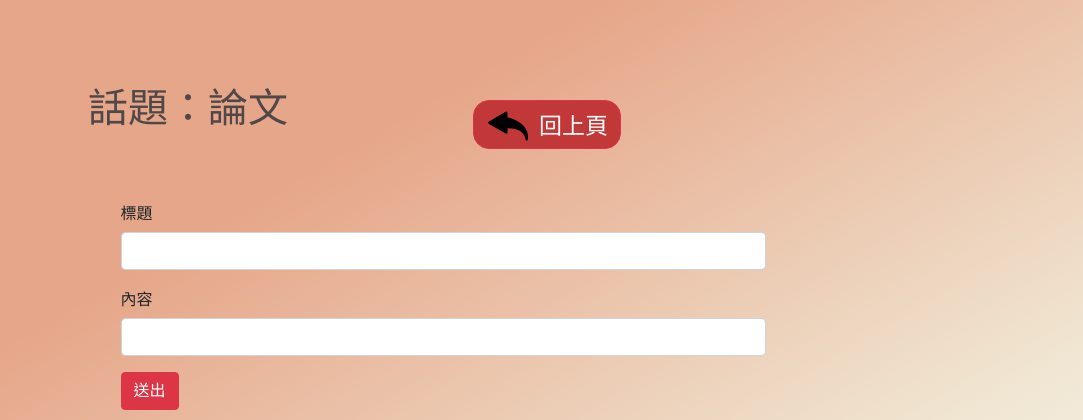
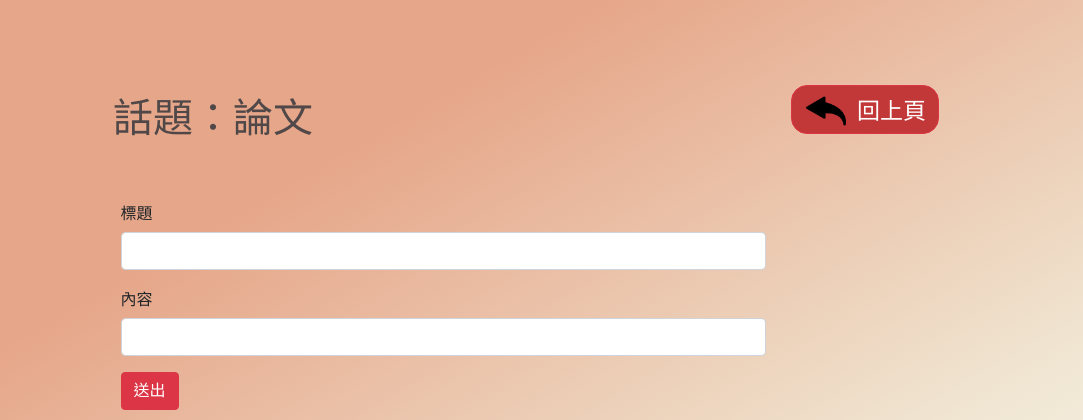
Before and after one commit to shao112/Gossip-Keeper, a Django app: a page that uses templates/post/post.html in a window 1280 px wide. Shown: the top 420 px of the page, without its empty margins (197-1280 px from the left). Run offline with Django 4.2, Linux system fonts and the light colour scheme; some libraries are stand-ins or nearby versions.

Commit message:
調整文字雲大小+修正密碼驗證pattern+修正post貼文頁面

```diff
--- a/static/css/post/post.css
+++ b/static/css/post/post.css
@@ -4,12 +4,12 @@
 .red_btn:hover {
     background-color: #C23737;
 }
-/* top */
 /* 回上頁 */
 .previous_page{
-    position: absolute;
+    margin-left: 478px
+    /* position: absolute;
     right: 462px;
-    top: 100px;
+    top: 100px; */
 }
 .previous_page .btn{
     font-family: 'Noto Sans TC', sans-serif;
@@ -32,9 +32,6 @@
     font-size: 2.5rem;
     color:#504848;
     width: fit-content;
-    position: absolute;
-    left: 285px;
-    top: 75px;
 }
 /* 表單 */
 form{
@@ -44,12 +41,6 @@ form{
 label{
     font-family: 'Noto Sans TC', sans-serif;
 }
-/* .form-group .title{
-    font-family: 'Noto Sans TC', sans-serif;
-}
-.form-group .content{
-    font-family: 'Noto Sans TC', sans-serif;
-} */
 /* ckeditor */
 /* .django-ckeditor-widget{
     width: 637px;
--- a/templates/change_password/change_password.html
+++ b/templates/change_password/change_password.html
@@ -18,7 +18,7 @@
             {% csrf_token %}
             <div class="form-group">
                 <label for="New_Login-Password">新密碼</label>
-                <input type="password" id="New_Login_Password" name="password" class="form-control" pattern="([A-Za-z0-9.])+@([A-Za-z0-9])+.[a-z.]{2,}" required>
+                <input type="password" id="New_Login_Password" name="password" class="form-control" pattern="([A-Z0-9])\w{8,}" required>
             </div>
             <div class="form-group">
                 <label for="Confirm">再次輸入</label>
--- a/templates/post/post.html
+++ b/templates/post/post.html
@@ -10,7 +10,7 @@
     {% endblock %}
 
 {% block main %}
-    <div class="top" style="height: 200px;">
+    <div class="container" style="height: 200px; display: flex; padding-top: 85px; padding-left: 240px;">
         <div class="topic">
             話題：{{ topic }}
         </div>
```
Also changed, not shown: static/css/index/cloud.css (+8 -8 lines), db.sqlite3.
